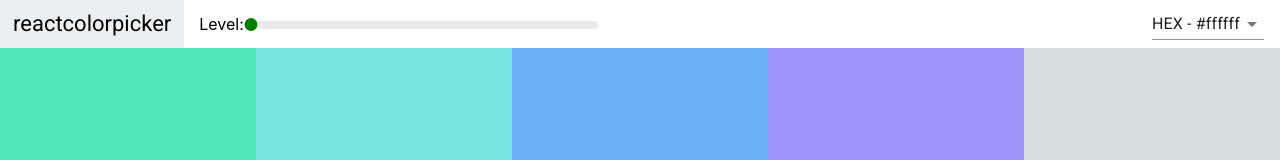
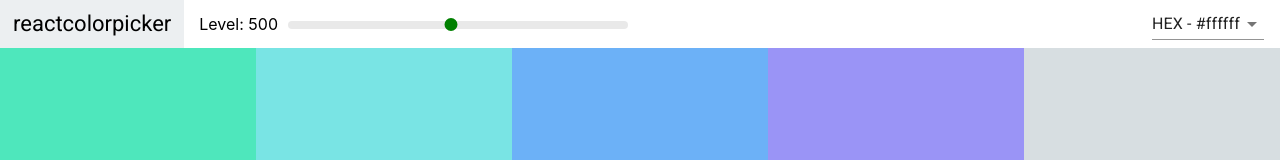
Before and after one commit to josewhitetower/color-app, a React (Create React App) app: page /palette/flat-ui-colors-american in a window 1280 px wide. Shown: the top 160 px of the page. Built offline with nearby package versions, Linux system fonts and the light colour scheme.

Commit message:
changed fixed level

```diff
--- a/src/components/Palette.js
+++ b/src/components/Palette.js
@@ -31,7 +31,7 @@ export default class Palette extends Component {
     return (
       <div className="Palette">
         <Navbar
-          level={this.props.level}
+          level={this.state.level}
           changeLevel={this.changeLevel}
           handleChange={this.changeFormat}
           showLevel
```
